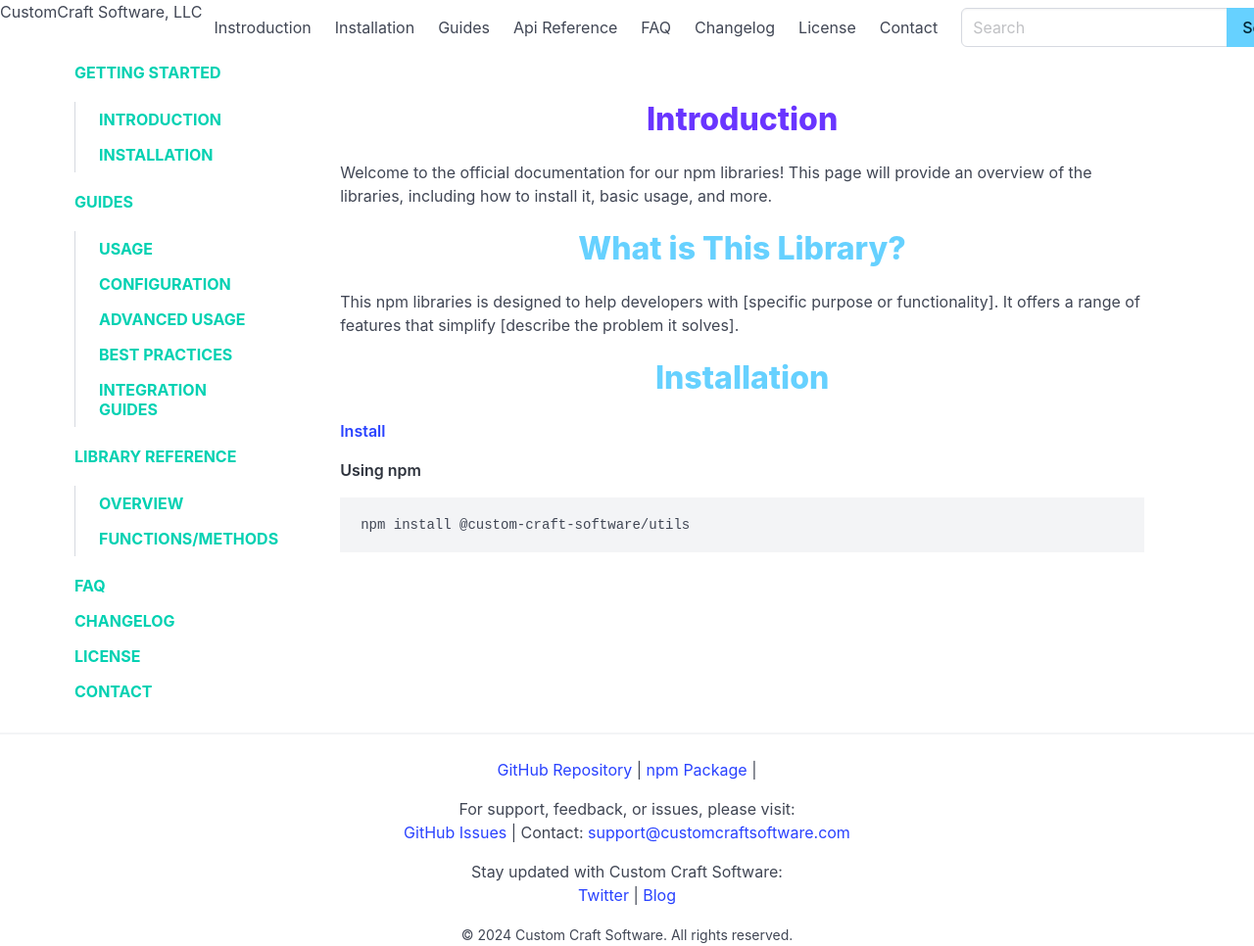
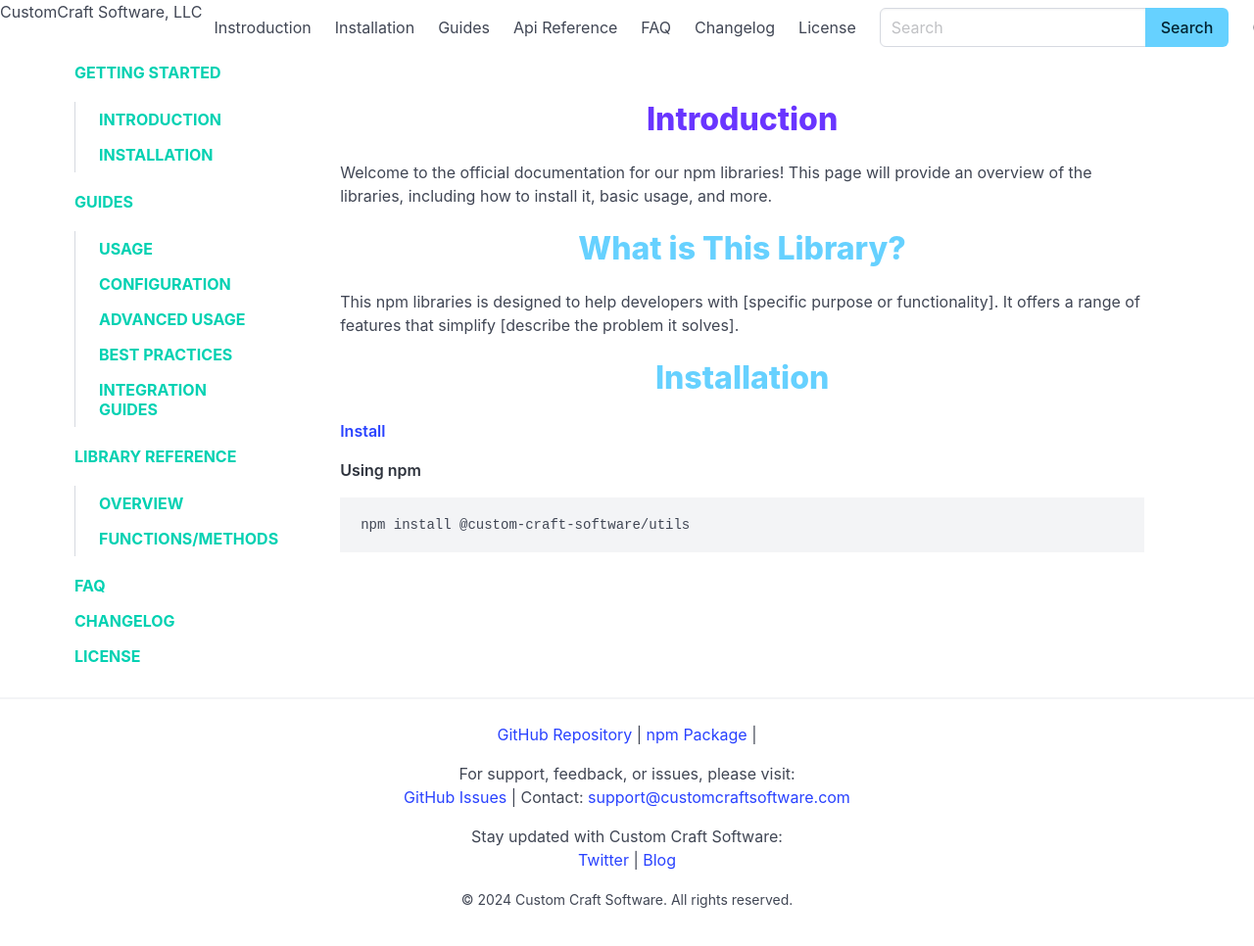
Before and after one commit to CustomCraft-Software-LLC/docs, a Jekyll site: the page built from index.md, in a window 1280 px wide. Shown: the whole page at 98% size. Built offline with Jekyll 4.4.1, drawn with Linux system fonts in a browser that asks for light colours; after the commit the page ends 930 px from its top, so only the background shows below that.

Commit message:
customchanges

```diff
--- a/_data/navigation.yml
+++ b/_data/navigation.yml
@@ -12,5 +12,3 @@
   url: /changelog/
 - title: License
   url: /license/
-- title: Contact
-  url: /contact/
--- a/_data/sidebar.yml
+++ b/_data/sidebar.yml
@@ -33,6 +33,3 @@
 
 - title: License
   url: /license/
-
-- title: Contact
-  url: /contact/
```
Also changed, not shown: license.md (added), 1 other file.
